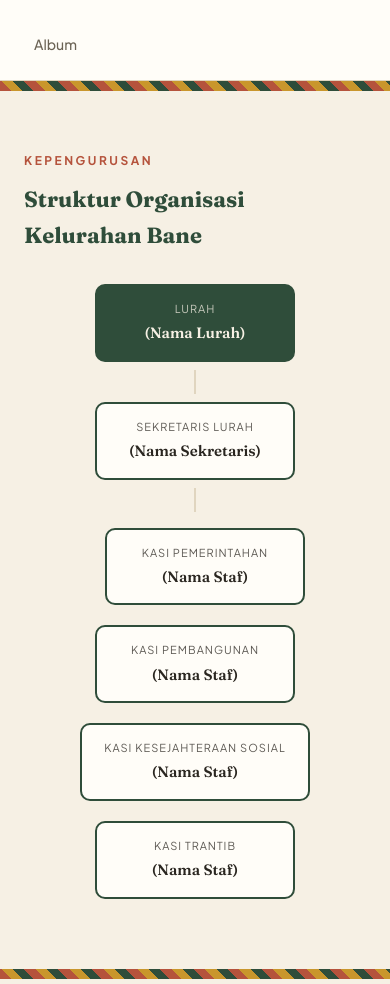
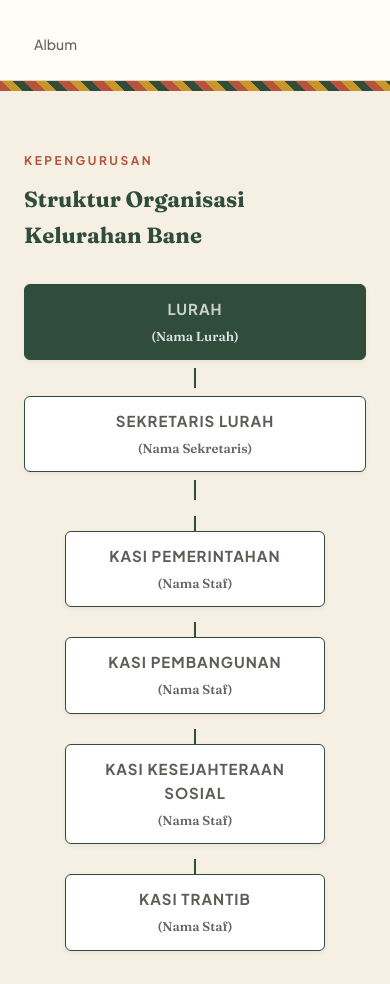
Before and after one commit to Yanto-Prime/Kelurahan-Bane, a plain HTML site: page struktur.html in a window 390 px wide. Shown: the part 116-1100 px from the top of the page. Drawn offline with Linux system fonts and the light colour scheme.

Commit message:
Update struktur.html

```diff
--- a/struktur.html
+++ b/struktur.html
@@ -5,6 +5,103 @@
 <meta name="viewport" content="width=device-width, initial-scale=1.0">
 <title>Struktur Organisasi — Kelurahan Bane</title>
 <link rel="stylesheet" href="css/style.css">
+<style>
+  /* Base Style Struktur Organisasi */
+  .org-chart {
+    display: flex;
+    flex-direction: column;
+    align-items: center;
+    margin: 30px 0;
+  }
+  .org-node {
+    background: #ffffff;
+    border: 1px solid #2f4d3a;
+    border-radius: 6px;
+    padding: 12px 20px;
+    text-align: center;
+    min-width: 180px;
+    box-shadow: 0 2px 5px rgba(0,0,0,0.05);
+  }
+  .org-node.top {
+    background: #2f4d3a;
+    color: #ffffff;
+  }
+  .org-node.top .name {
+    color: #e0e0e0;
+  }
+  .org-node .role {
+    font-weight: bold;
+    font-size: 15px;
+  }
+  .org-node .name {
+    font-size: 13px;
+    color: #666;
+    margin-top: 4px;
+  }
+  .org-line {
+    width: 2px;
+    height: 20px;
+    background: #2f4d3a;
+  }
+  .org-row {
+    display: flex;
+    justify-content: center;
+    gap: 15px;
+    width: 100%;
+    position: relative;
+    padding-top: 20px;
+  }
+  .org-row::before {
+    content: '';
+    position: absolute;
+    top: 0;
+    left: 10%;
+    right: 10%;
+    height: 2px;
+    background: #2f4d3a;
+  }
+  .org-branch {
+    display: flex;
+    flex-direction: column;
+    align-items: center;
+    position: relative;
+  }
+  .org-branch::before {
+    content: '';
+    width: 2px;
+    height: 20px;
+    background: #2f4d3a;
+    margin-top: -20px;
+  }
+
+  /* Penyesuaian Responsif Khusus HP (Mobile View) */
+  @media (max-width: 768px) {
+    .org-row {
+      flex-direction: column;
+      align-items: center;
+      gap: 15px;
+      padding-top: 0;
+    }
+    .org-row::before {
+      display: none; /* Sembunyikan garis horizontal di layar HP */
+    }
+    .org-branch {
+      width: 100%;
+      max-width: 260px;
+    }
+    .org-branch::before {
+      content: '';
+      width: 2px;
+      height: 15px;
+      background: #2f4d3a;
+      margin-top: 0;
+      margin-bottom: 0;
+    }
+    .org-node {
+      width: 100%;
+    }
+  }
+</style>
 </head>
 <body>
 
```
